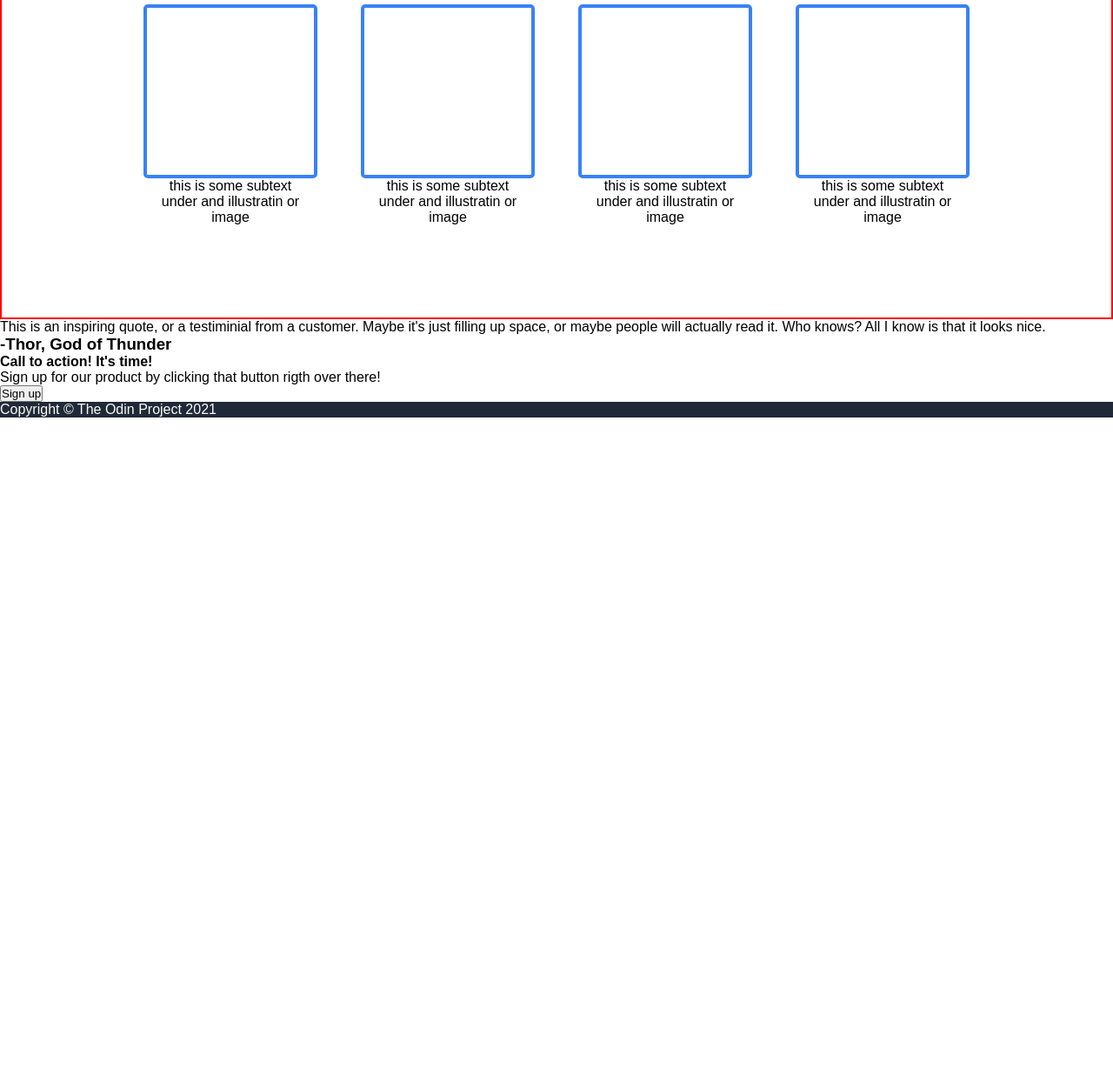
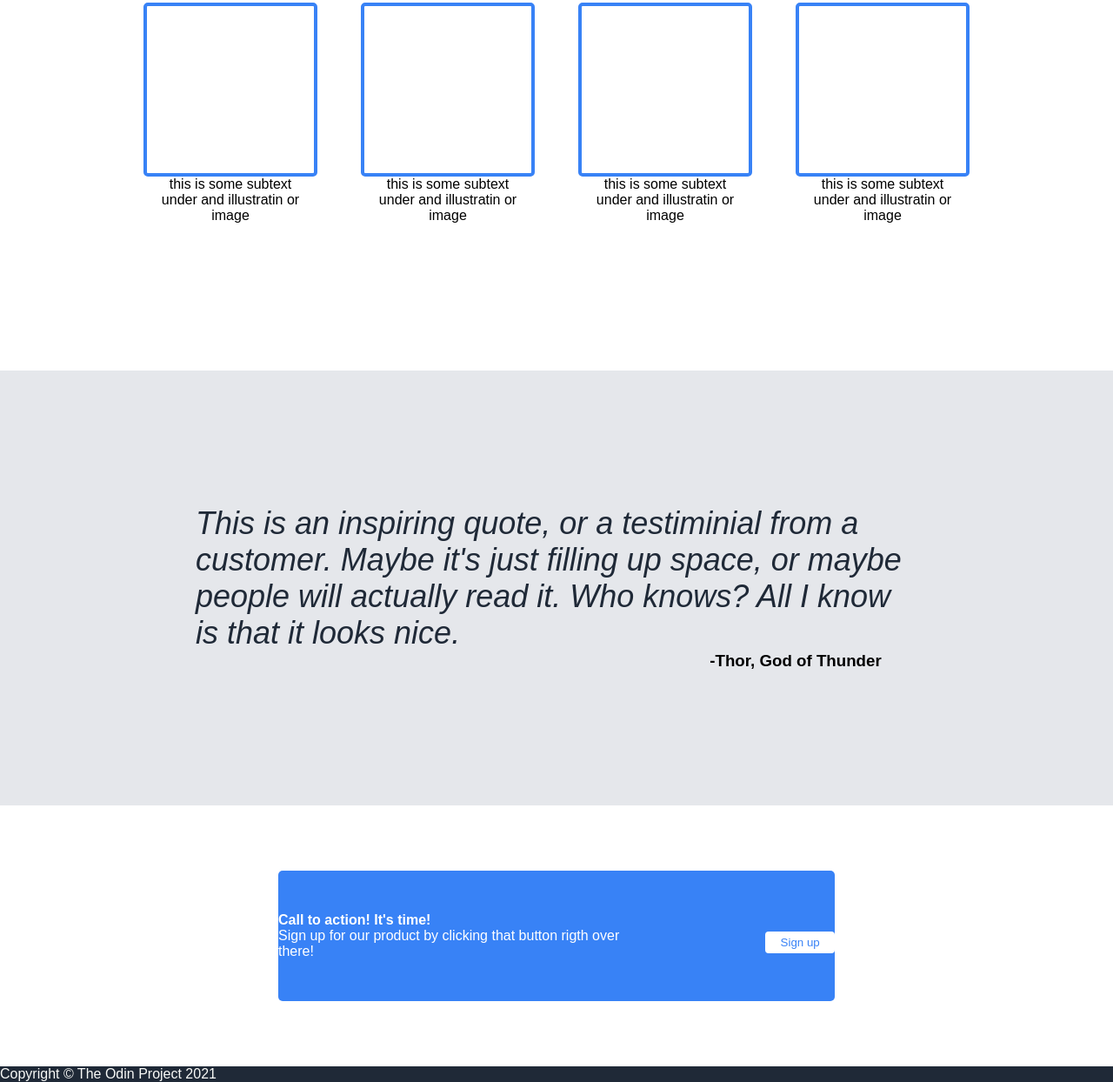
Before and after one commit to jay-schreffler/TOP-Foundations-LandingPage, a plain HTML site: page index.html in a window 1280 px wide. Shown: the part 594-1838 px from the top of the page at 87% size. Before the commit the page ends 1074 px from the top, so only its background shows below. Drawn offline with Linux system fonts and the light colour scheme.

Commit message:
updated style.css

```diff
--- a/index.html
+++ b/index.html
@@ -62,9 +62,13 @@
         <h3>-Thor, God of Thunder</h3>
     </section>
     <section class="signUp">
-        <h4>Call to action! It's time!</h4>
-        <p>Sign up for our product by clicking that button rigth over there!</p>
-        <button class="action-btn">Sign up</button>
+        <div class="signUp-inner">
+            <div class="action-left">
+                <h4>Call to action! It's time!</h4>
+                <p>Sign up for our product by clicking that button rigth over there!</p>
+            </div>
+            <button class="action-btn">Sign up</button>
+        </div>
     </section>
     <footer>
         <p>Copyright &copy; The Odin Project 2021</p>
--- a/style.css
+++ b/style.css
@@ -4,7 +4,7 @@
     padding: 0;
     font-family: Arial, Helvetica, sans-serif;
 }
-main {
+main, .quote, .info {
     min-height: 500px;
 }
 
@@ -79,7 +79,6 @@ nav a {
 
 
 .left-inner-wrapper {
-
     width: 420px;
 }
 
@@ -95,10 +94,6 @@ nav a {
     margin-top: 15px;
 }
 
-.info {
-    border: 2px solid red;
-    min-height: 400px;
-}
 
 .info h1 {
     text-align: center;
@@ -131,5 +126,55 @@ nav a {
     display: flex;
     flex-direction: column;
     align-items: center;
-    margin-bottom: 60px;
+    margin-bottom: 30px;
 }
+
+.quote {
+    display: flex;
+    flex-direction: column;
+    background-color: #e5e7eb;
+    justify-content: center;
+    align-items: center;
+}
+
+.quote p {
+    width: 830px;
+    color: #1f2937;
+    font-size: 36px;
+    font-style:italic;
+    text-align: left;
+}
+
+.quote h3 {
+    margin-left: 550px;
+}
+
+.signUp {
+    display: flex;
+    justify-content: center;
+    align-items: center;
+    height: 300px;
+}
+
+.signUp-inner {
+    display: flex;
+    justify-content: space-around;
+    align-items: center;
+    gap: 150px;
+    background-color: #3882f6;
+    width: 50%;
+    height: 150px;
+    border-radius: 5px;
+    color: white;
+}
+
+
+.action-btn {
+    background-color: white;
+    border: none;
+    border-radius: 4px;
+    width: 85px;
+    height: 25px;
+    color: #3882f6;
+    margin-top: 15px;
+}
```
